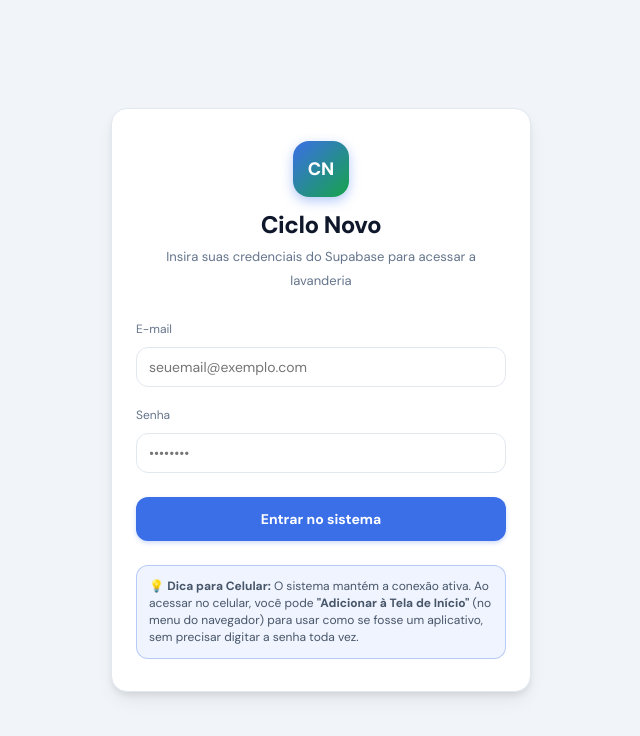
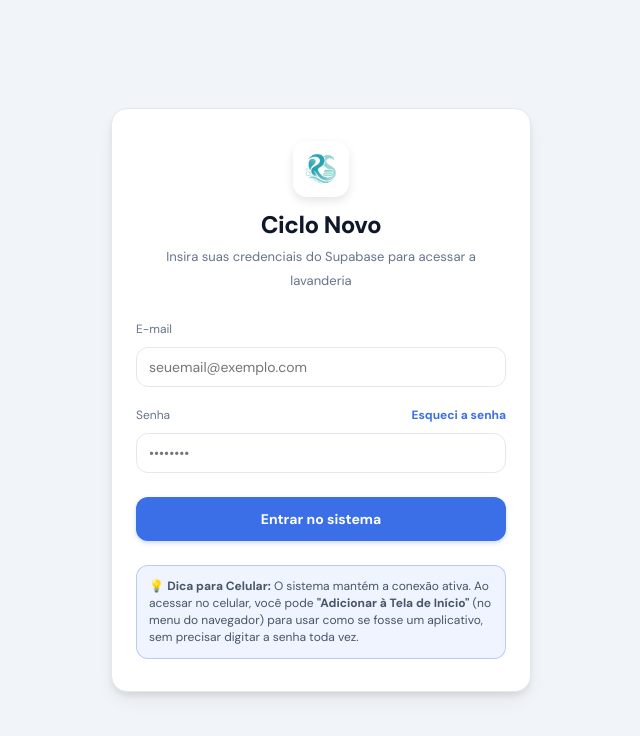
Before and after one commit to Ramonpp/LavanderiaSystem, a React (Vite) app: page / in a window 1280 px wide. Shown: the top 736 px of the page, without its empty margins (319-959 px from the left). Built offline with nearby package versions, Linux system fonts and the light colour scheme; no server answers.

Commit message:
feat: login page: replaces CN with logo.png, adds forgot password flow

```diff
--- a/src/pages/LoginPage.tsx
+++ b/src/pages/LoginPage.tsx
@@ -7,11 +7,13 @@
   const [password, setPassword] = useState('')
   const [loading, setLoading] = useState(false)
   const [error, setError] = useState<string | null>(null)
+  const [msg, setMsg] = useState<string | null>(null)
 
   async function handleLogin(e: React.FormEvent) {
     e.preventDefault()
     setLoading(true)
     setError(null)
+    setMsg(null)
 
     try {
       const { error: authError } = await supabase.auth.signInWithPassword({
@@ -27,6 +29,33 @@
       }
     } catch (err: any) {
       setError(err.message || 'Erro inesperado ao realizar o login.')
+    } finally {
+      setLoading(false)
+    }
+  }
+
+  async function handleForgotPassword() {
+    if (!email.trim()) {
+      setError('Por favor, digite seu e-mail no campo "E-mail" acima primeiro para podermos enviar o link de recuperação.')
+      return
+    }
+
+    setLoading(true)
+    setError(null)
+    setMsg(null)
+
+    try {
+      const { error: resetError } = await supabase.auth.resetPasswordForEmail(email.trim(), {
+        redirectTo: window.location.origin + '/configuracoes',
+      })
+
+      if (resetError) {
+        setError(resetError.message)
+      } else {
+        setMsg('E-mail de recuperação enviado! Verifique sua caixa de entrada.')
+      }
+    } catch (err: any) {
+      setError(err.message || 'Erro ao tentar recuperar a senha.')
     } finally {
       setLoading(false)
     }
@@ -56,22 +85,18 @@
       }}>
         {/* Header/Logo */}
         <div style={{ display: 'flex', flexDirection: 'column', alignItems: 'center', gap: '8px', textAlign: 'center' }}>
-          <div style={{
-            width: '56px',
-            height: '56px',
-            borderRadius: '16px',
-            background: 'linear-gradient(135deg, var(--accent) 0%, #16a34a 100%)',
-            boxShadow: '0 4px 12px rgba(37, 99, 235, 0.35)',
-            display: 'flex',
-            alignItems: 'center',
-            justifyContent: 'center',
-            color: '#fff',
-            fontSize: '18px',
-            fontWeight: 800,
-            marginBottom: '8px'
-          }}>
-            CN
-          </div>
+          <img
+            src="/logo.png"
+            alt="Logo Ciclo Novo"
+            style={{
+              width: '56px',
+              height: '56px',
+              borderRadius: '14px',
+              objectFit: 'contain',
+              marginBottom: '8px',
+              boxShadow: '0 4px 10px rgba(0, 0, 0, 0.1)'
+            }}
+          />
           <h1 style={{ fontSize: '24px', fontWeight: 800, letterSpacing: '-0.5px', color: 'var(--text-h)', margin: 0 }}>
             Ciclo Novo
           </h1>
@@ -81,6 +106,7 @@
         </div>
 
         {error && <StatusBanner kind="error" message={error} />}
+        {msg && <StatusBanner kind="success" message={msg} />}
 
         {/* Form */}
         <form onSubmit={handleLogin} style={{ display: 'flex', flexDirection: 'column', gap: '16px' }}>
@@ -99,7 +125,26 @@
           </div>
 
           <div className="field">
-            <label htmlFor="password">Senha</label>
+            <div style={{ display: 'flex', justifyContent: 'space-between', alignItems: 'center', marginBottom: '6px' }}>
+              <label htmlFor="password" style={{ margin: 0 }}>Senha</label>
+              <button
+                type="button"
+                onClick={handleForgotPassword}
+                style={{
+                  border: 'none',
+                  background: 'none',
+                  color: 'var(--accent)',
+                  fontSize: '12px',
+                  fontWeight: 650,
+                  cursor: 'pointer',
+                  padding: 0,
+                  fontFamily: 'var(--sans)',
+                }}
+                disabled={loading}
+              >
+                Esqueci a senha
+              </button>
+            </div>
             <input
               id="password"
               type="password"
@@ -118,7 +163,7 @@
             style={{ width: '100%', minHeight: '44px', fontSize: '14px', marginTop: '8px' }}
             disabled={loading}
           >
-            {loading ? 'Entrando...' : 'Entrar no sistema'}
+            {loading ? 'Processando...' : 'Entrar no sistema'}
           </button>
         </form>
 
```
